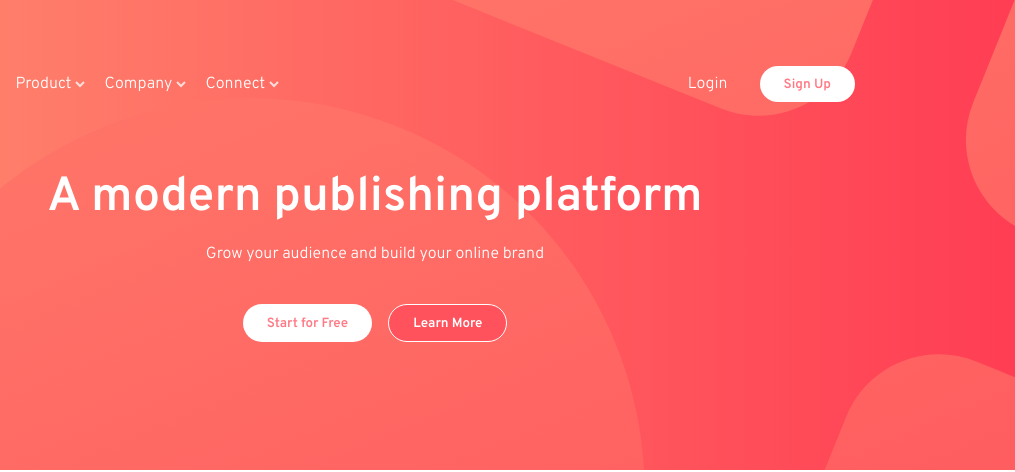
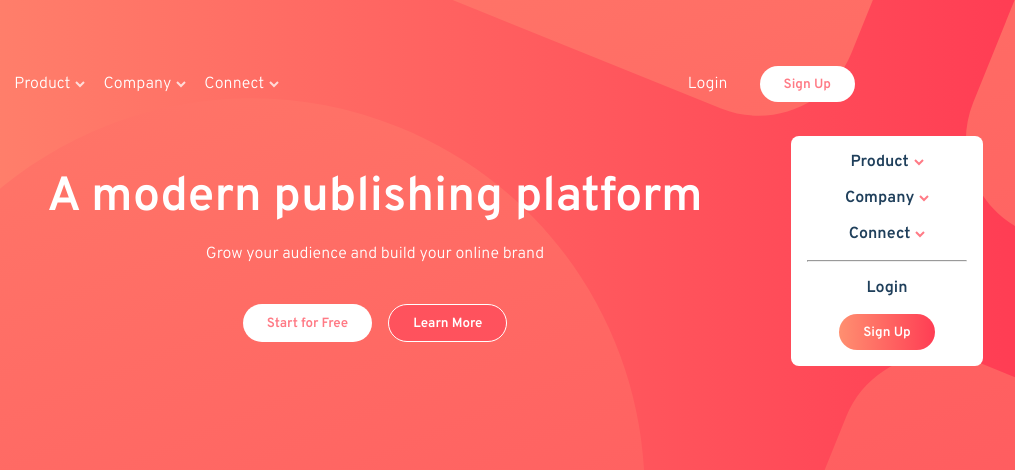
Before and after one commit to evansanchez963/Blogr-Landing-Page, a plain HTML site: page index.html in a window 1280 px wide. Shown: the top 472 px of the page, 265-1280 px from the left. Drawn offline with Linux system fonts and the light colour scheme.

Commit message:
Start styling mobile menu

```diff
--- a/index.html
+++ b/index.html
@@ -18,7 +18,10 @@
       <div class="header__nav-menus">
         <img src="./images/logo.svg" alt="Blogr Logo">
         <div class="header__tab-product">
-          <p>Product <img class="header__tab-arrow" src="./images/icon-arrow-light.svg" alt="Arrow Dropdown for Product Links"></p>
+          <div class="header__tab">
+            <p>Product</p>
+            <img class="header__tab-arrow" src="./images/icon-arrow-light.svg" alt="Arrow Dropdown for Product Links">
+          </div>
           <div class="header__dropdown">
             <a href="#">Overview</a>
             <a href="#">Pricing</a>
@@ -29,7 +32,10 @@
         </div>
 
         <div class="header__tab-company">
-          <p>Company <img class="header__tab-arrow" src="./images/icon-arrow-light.svg" alt="Arrow Dropdown for Company Links"></p>
+          <div class="header__tab">
+            <p>Company</p>
+            <img class="header__tab-arrow" src="./images/icon-arrow-light.svg" alt="Arrow Dropdown for Company Links">
+          </div>
           <div class="header__dropdown">
             <a href="#">About</a>
             <a href="#">Team</a>
@@ -39,7 +45,10 @@
         </div>
 
         <div class="header__tab-connect">
-          <p>Connect <img class="header__tab-arrow" src="./images/icon-arrow-light.svg" alt="Arrow Dropdown for Connect Links"></p>
+          <div class="header__tab">
+            <p>Connect</p>
+            <img class="header__tab-arrow" src="./images/icon-arrow-light.svg" alt="Arrow Dropdown for Connect Links">
+          </div>
           <div class="header__dropdown">
             <a href="#">Contact</a>
             <a href="#">Newsletter</a>
@@ -50,18 +59,39 @@
 
       <div class="header__nav-buttons">
         <a href="#">Login</a>
-        <button class="header__sign-up-btn">Sign Up</button>
+        <button class="header__sign-up-button">Sign Up</button>
       </div>
 
       <img class="header__hamburger-button" src="./images/icon-hamburger.svg" alt="Navbar Hamburger Menu Button">
+      <img class="header__close-button" src="./images/icon-close.svg" alt="Navbar Close Menu Button">
     </nav>
+
+    <div class="header__mobile-menu show">
+      <div class="header__mobile-tab">
+        <p>Product</p>
+        <img class="header__mobile-arrow" src="./images/icon-arrow-dark.svg" alt="Arrow Dropdown for Mobile Product Links">
+      </div>
+      <div class="header__mobile-tab">
+        <p>Company</p>
+        <img class="header__mobile-arrow" src="./images/icon-arrow-dark.svg" alt="Arrow Dropdown for Mobile Company Links">
+      </div>
+      <div class="header__mobile-tab">
+        <p>Connect</p>
+        <img class="header__mobile-arrow" src="./images/icon-arrow-dark.svg" alt="Arrow Dropdown for Mobile Connect Links">
+      </div>
+      <hr>
+      <div class="header__nav-mobile-buttons">
+        <a href="#">Login</a>
+        <button >Sign Up</button>
+      </div>
+    </div>
 
     <div class="header__info">
       <h1>A modern publishing platform</h1>
       <p>Grow your audience and build your online brand</p>
       <div class="header__info-buttons">
-        <button class="header__start-btn">Start for Free</button>
-        <button class="header__learn-btn">Learn More</button>
+        <button class="header__start-button">Start for Free</button>
+        <button class="header__learn-button">Learn More</button>
       </div>
     </div>
   </header>
--- a/styles.css
+++ b/styles.css
@@ -61,8 +61,6 @@ header {
     text-decoration-thickness: 2px;
 }
 
-
-
 .header__navbar {
     display: flex;
     justify-content: space-between;
@@ -76,19 +74,22 @@ header {
     width: 40%;
 }
 
-.header__link-product,
-.header__link-company,
-.header__link-connect {
-    margin-left: 0.3rem;
-    white-space: nowrap;
+.header__tab {
+    display: flex;
+    align-items: center;
+    flex-wrap: nowrap;
+    gap: 0.3rem;
 }
 
-.header__link-arrow {
+.header__tab-arrow {
+    width: 10px;
+    height: 7px;
+
     transform: rotate(0deg);
     transition: transform 250ms ease;
 }
 
-.header__link-arrow.show {
+.header__tab-arrow.show {
     transform: rotate(180deg);
     transition: transform 250ms ease;
 }
@@ -103,11 +104,11 @@ header {
     text-align: left;
     gap: 0.5rem;
 
+    position: absolute;
     background-color: var(--white);
     border-radius: 0.5rem;
     padding: 1rem;
     min-width: 8rem;
-    position: absolute;
     margin-top: 1rem;
     z-index: 1;
 }
@@ -128,9 +129,9 @@ header {
     gap: 2rem;
 }
 
-.header__sign-up-btn,
-.header__start-btn,
-.header__learn-btn {
+.header__sign-up-button,
+.header__start-button,
+.header__learn-button {
     border-radius: 1.5rem;
     padding: 0.6rem 1.5rem;
     font-family: "Overpass", sans-serif;
@@ -138,13 +139,13 @@ header {
     transition: 0.5s;
 }
 
-.header__sign-up-btn {
+.header__sign-up-button {
     background-color: var(--white);
     color: var(--very-light-red-cta);
     border: none;
 }
 
-.header__sign-up-btn:hover {
+.header__sign-up-button:hover {
     cursor: pointer;
     background-color: var(--very-light-red-cta);
     color: var(--white);
@@ -168,25 +169,25 @@ header {
     margin-top: 1.5rem;
 }
 
-.header__start-btn {
+.header__start-button {
     background-color: var(--white);
     color: var(--very-light-red-cta);
     border: none;
 }
 
-.header__start-btn:hover {
+.header__start-button:hover {
     cursor: pointer;
     background-color: var(--very-light-red-cta);
     color: var(--white);
 }
 
-.header__learn-btn {
+.header__learn-button {
     background-color: var(--light-red-cta);
     color: var(--white);
     border: 1px solid var(--white);
 }
 
-.header__learn-btn:hover {
+.header__learn-button:hover {
     cursor: pointer;
     border: 1px solid var(--white);
     background-color: var(--white);
@@ -197,14 +198,80 @@ header {
     display: none;
 }
 
+.header__close-button {
+    display: none;
+}
+
+.header__mobile-menu {
+    display: none;
+}
+
+.header__mobile-menu.show {
+    display: flex;
+    flex-direction: column;
+    gap: 1rem;
+
+    position: absolute;
+    background-color: var(--white);
+    padding: 1rem;
+    border-radius: 0.5rem;
+    right: 2rem;
+    margin-top: 2rem;
+}
+
+.header__mobile-tab {
+    display: flex;
+    align-items: center;
+    justify-content: center;
+    flex-wrap: nowrap;
+    gap: 0.3rem;
+}
+
+.header__mobile-menu p {
+    color: var(--very-dark-blue);
+    font-weight: bold;
+}
+
+.header__mobile-menu p:hover {
+    text-decoration: none;
+}
+
+.header__mobile-menu hr {
+    color: var(--grayish-blue);
+    width: 10rem;
+}
+
+.header__nav-mobile-buttons {
+    display: flex;
+    flex-direction: column;
+    align-items: center;
+    gap: 1rem;
+}
+
+.header__nav-mobile-buttons a {
+    color: var(--very-dark-blue);
+    font-weight: bold;
+}
+
+.header__nav-mobile-buttons button {
+    background: linear-gradient(to right, var(--very-light-red), var(--light-red));
+    border: none;
+    border-radius: 1.5rem;
+    color: var(--white);
+
+    cursor: pointer;
+    padding: 0.6rem 1.5rem;
+    font-family: "Overpass", sans-serif;
+    font-weight: 600;
+    width: 6rem;
+}
+
 @media screen and (max-width: 845px) {
     .header {
         padding: 4rem 2rem;
     }
 
-    .header__link-product,
-    .header__link-company,
-    .header__link-connect {
+    .header__tab {
         display: none;
     }
 
```
